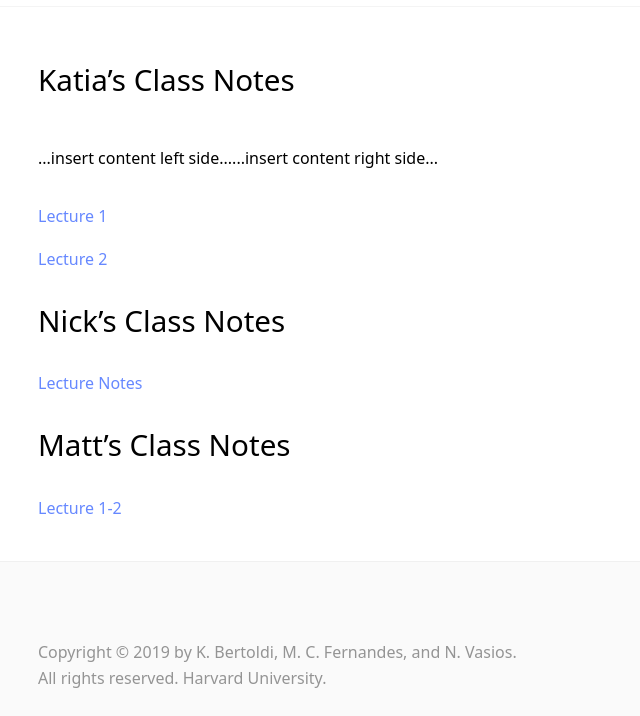
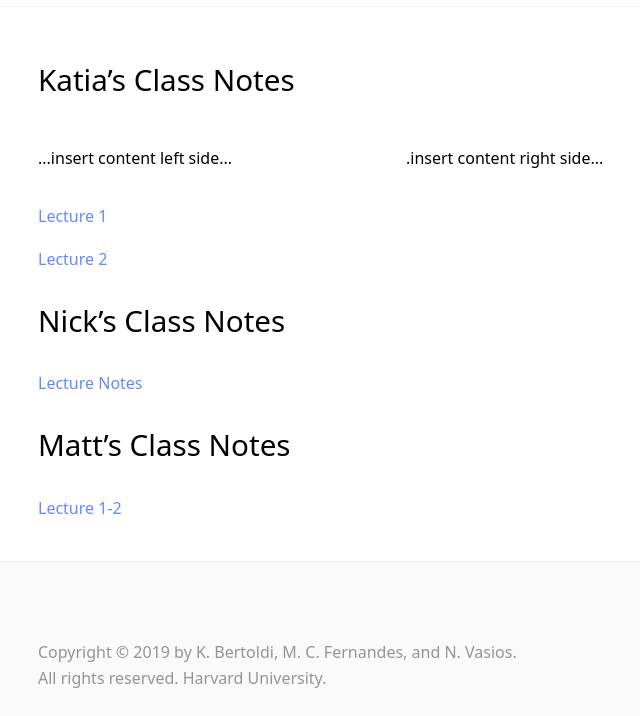
Before and after one commit to matheuscfernandes/ES128, a Jekyll site: the page built from LectureNotes.md, in a window 1280 px wide. Shown: the part 274-990 px from the top of the page, without its empty margins (234-874 px from the left). Built offline with Jekyll 4.4.1, drawn with Linux system fonts in a browser that asks for light colours.

Commit message:
syllabus upload

```diff
--- a/LectureNotes.md
+++ b/LectureNotes.md
@@ -4,6 +4,18 @@ title: "Lecture Notes"
 ---
 
 # Katia's Class Notes
+<style>
+ .grid {
+  display: flex;
+ }
+.col-1-2 {
+  flex: 1;
+}
+.cole-1-2:last-child {
+  margin-left: 20px;
+}
+</style>
+
 <div class="grid">
     <div class="col-1-2">
        <div class="content">
@@ -12,7 +24,7 @@ title: "Lecture Notes"
     </div>
     <div class="col-1-2">
        <div class="content">
-           <p>...insert content right side...</p>
+           <p>.insert content right side...</p>
        </div>
     </div>
 </div>
```
